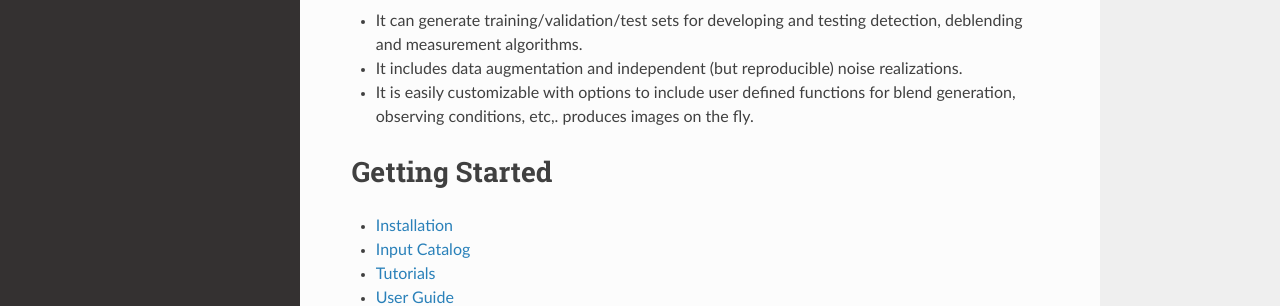
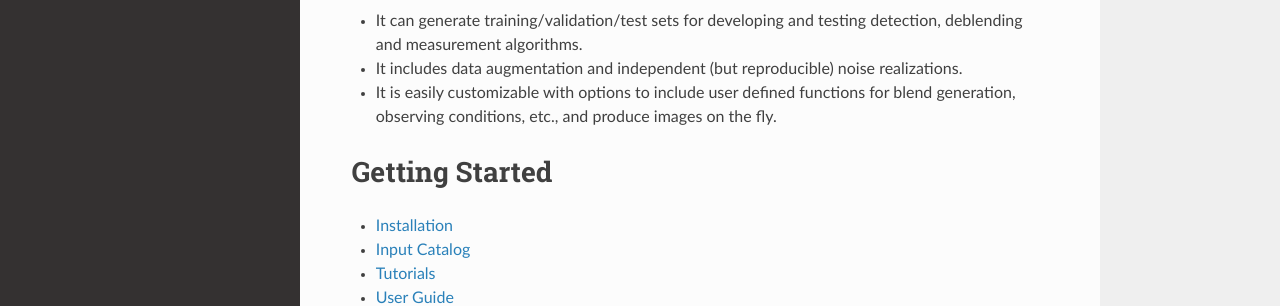
Before and after one commit to LSSTDESC/BlendingToolKit, a Sphinx documentation site: the page built from docs/source/index.rst, in a window 1280 px wide and 1184 px high. Shown: the part 521-827 px from the top of the window. Built offline with Sphinx 7.4.7 and the Read the Docs theme 2.0.0, drawn with Linux system fonts in a browser that asks for light colours.

Commit message:
Fix typos.

```diff
--- a/docs/source/index.rst
+++ b/docs/source/index.rst
@@ -20,7 +20,7 @@ Key features of the framework are:
 
 * It can generate training/validation/test sets for developing and testing detection, deblending and measurement algorithms.
 * It includes data augmentation and independent (but reproducible) noise realizations.
-* It is easily customizable with options to include user defined functions for blend generation, observing conditions, etc,. produces images on the fly.
+* It is easily customizable with options to include user defined functions for blend generation, observing conditions, etc., and produce images on the fly.
 
 Getting Started
 ==================
```
